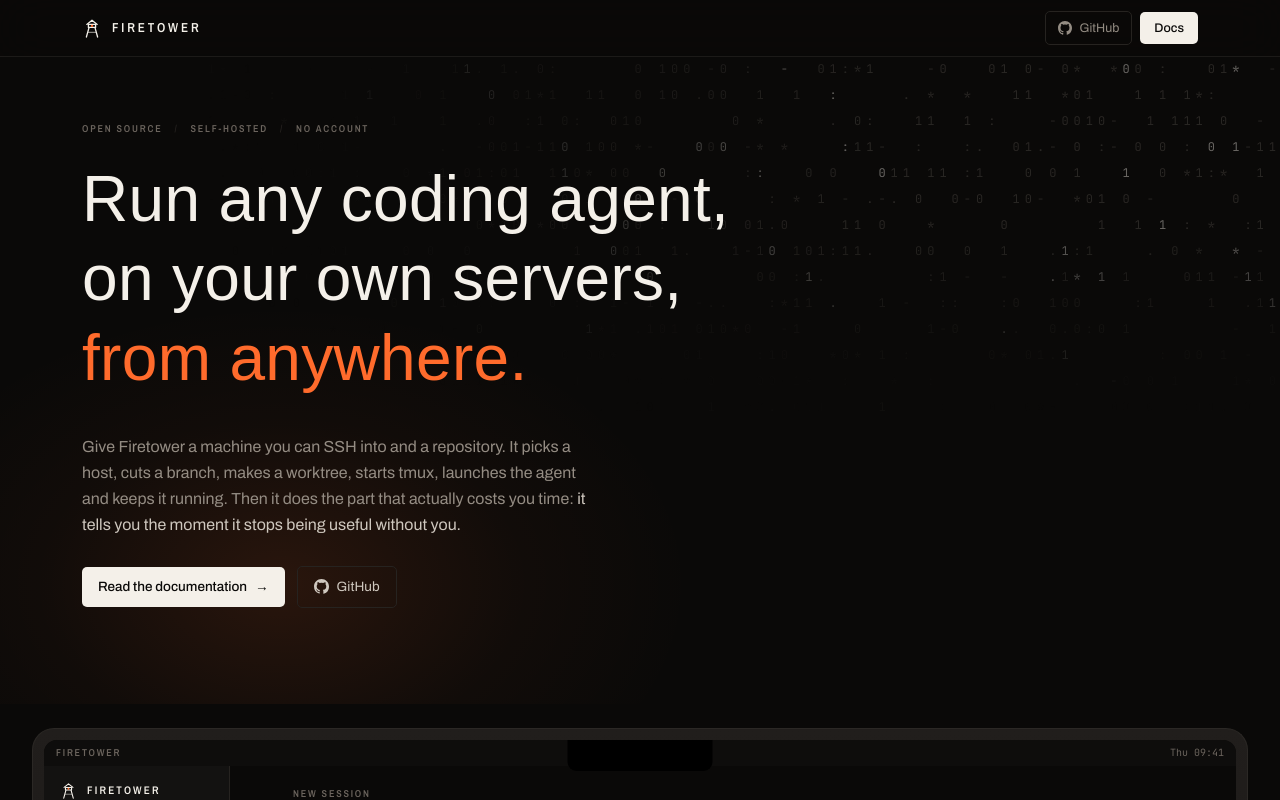
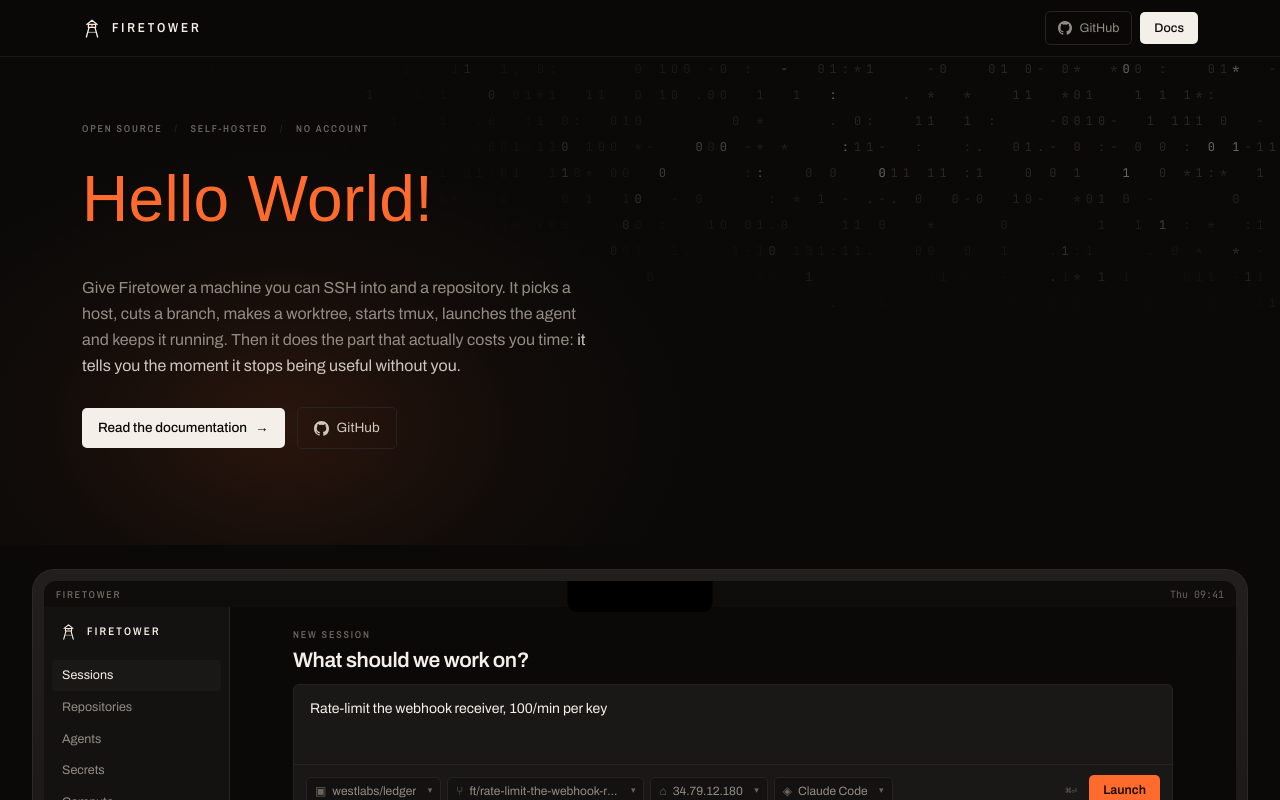
Before and after one commit to firetower-cloud/firetower-website, a Next.js app: page / in a window 1280 px wide. Shown: the top 800 px of the page. Built offline with nearby package versions, Linux system fonts and the light colour scheme; a web font is replaced by a local one.

Commit message:
feat(hero): update hero title to "Hello World!"

```diff
--- a/app/_components/Hero.tsx
+++ b/app/_components/Hero.tsx
@@ -38,18 +38,10 @@
         </p>
 
         <h1
-          className="pixel rise mt-6 text-[clamp(1.9rem,5.15vw,4rem)]"
+          className="pixel rise mt-6 text-[clamp(1.9rem,5.15vw,4rem)] text-ember"
           style={{ animationDelay: "60ms" }}
         >
-          Run any coding agent,
-          <br />
-          on your own servers,
-          <br />
-          <span className="text-ember">from anywhere.</span>
-          <span
-            className="caret ml-2 inline-block h-[0.78em] w-[0.45em] translate-y-[0.06em] bg-ember align-baseline"
-            aria-hidden
-          />
+          Hello World!
         </h1>
 
         <div className="mt-9 max-w-[56ch]">
```
